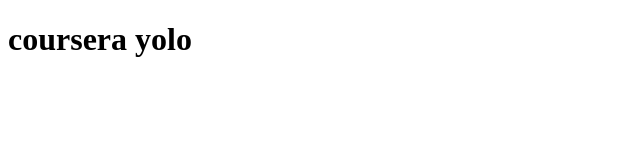
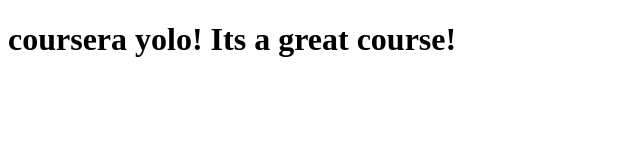
Before and after one commit to prathyush26/Coursera-P26, a plain HTML site: page site/index.html in a window 1280 px wide. Shown: the whole page, without its empty margins (0-640 px from the left). Drawn offline with Linux system fonts and the light colour scheme.

Commit message:
Small addition to out page content

```diff
--- a/site/index.html
+++ b/site/index.html
@@ -1,9 +1,9 @@
 <!DOCTYPE html>
 <html>
 <head>
-	<title>coursera yolo</title>
+	<title>coursera yolo!</title>
 </head>
 <body>
-<h1>coursera yolo</h1>
+<h1>coursera yolo! Its a great course!</h1>
 </body>
 </html>
```
